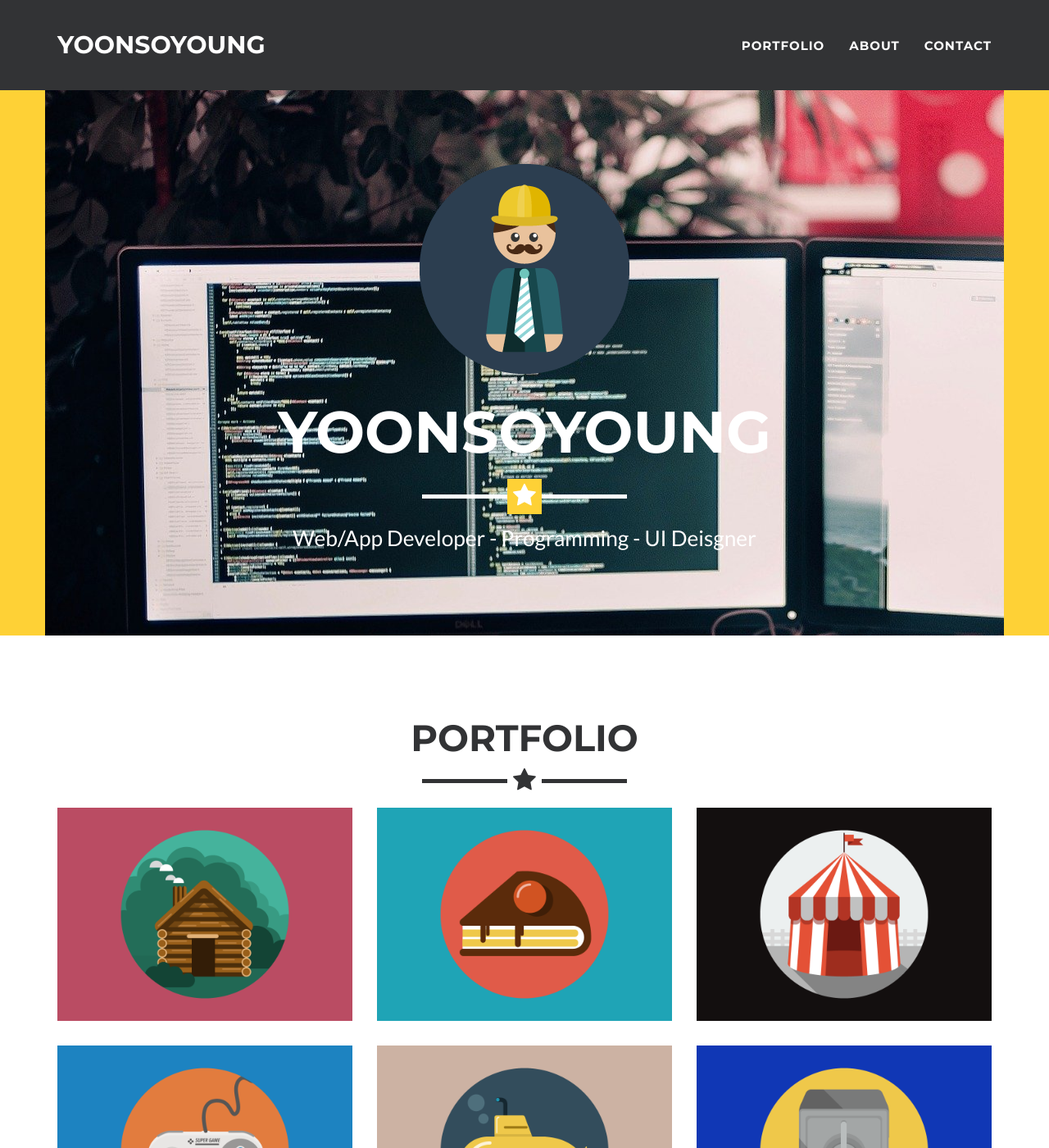
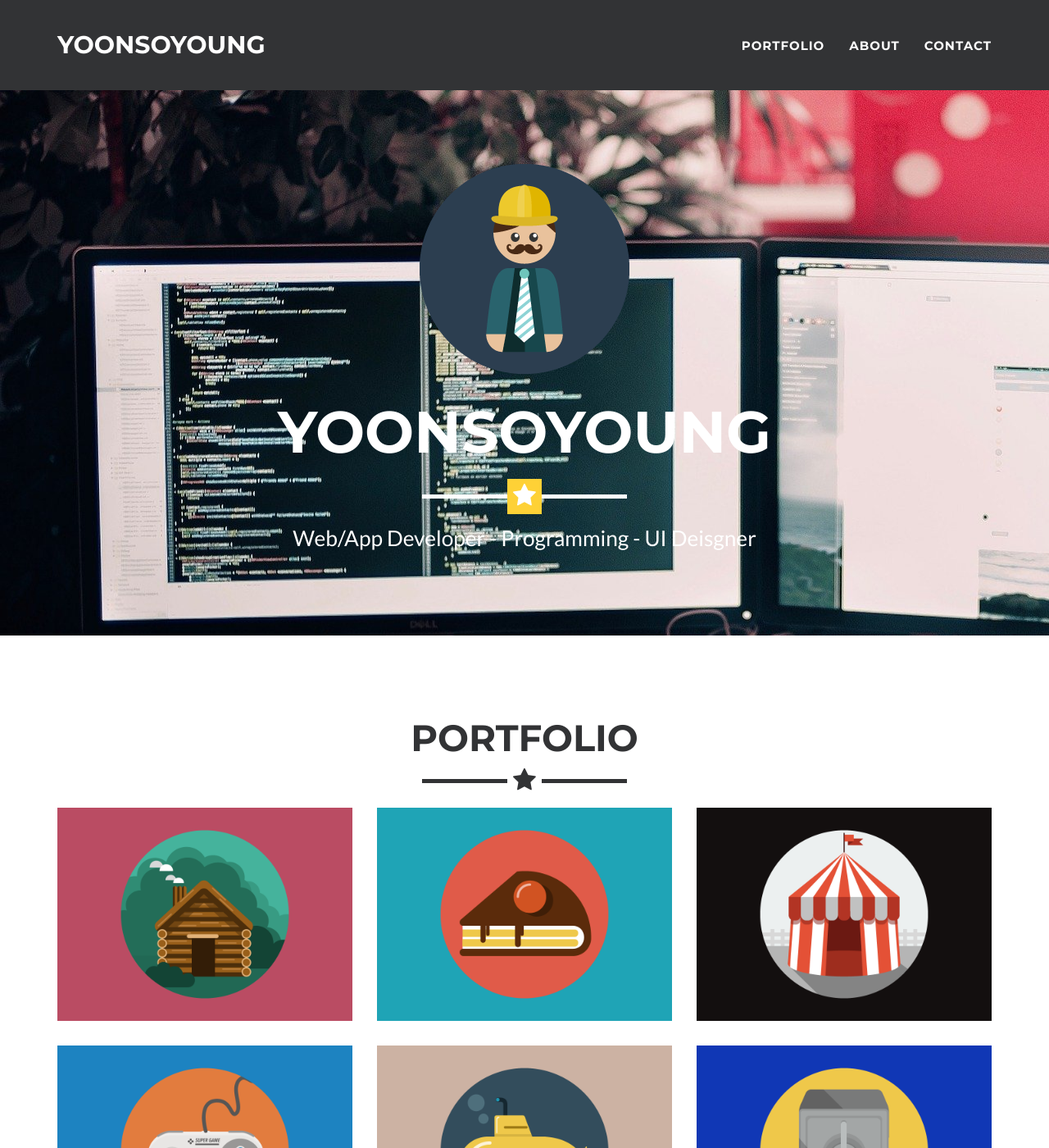
Before and after one commit to yoonsoyoung/yoonsoyoung.github.io, a Jekyll site: the page built from _posts/2014-07-18-project-1.markdown, in a window 1280 px wide and 1400 px high. Shown: the whole window at 82% size. Built offline with Jekyll 4.4.1, drawn with Linux system fonts in a browser that asks for light colours.

Commit message:
check main img_2

```diff
--- a/_includes/css/main.css
+++ b/_includes/css/main.css
@@ -84,12 +84,13 @@ header {
     text-align: center;
     color: #fff;
     background: #{{ site.color.primary }};
+    background-image: url(img/computer_desk.jpg);
 }
 
 header .container {
     padding-top: 100px;
     padding-bottom: 50px;
-    background-image: url(/img/computer_desk.jpg);
+
 }
 
 header img {
```
